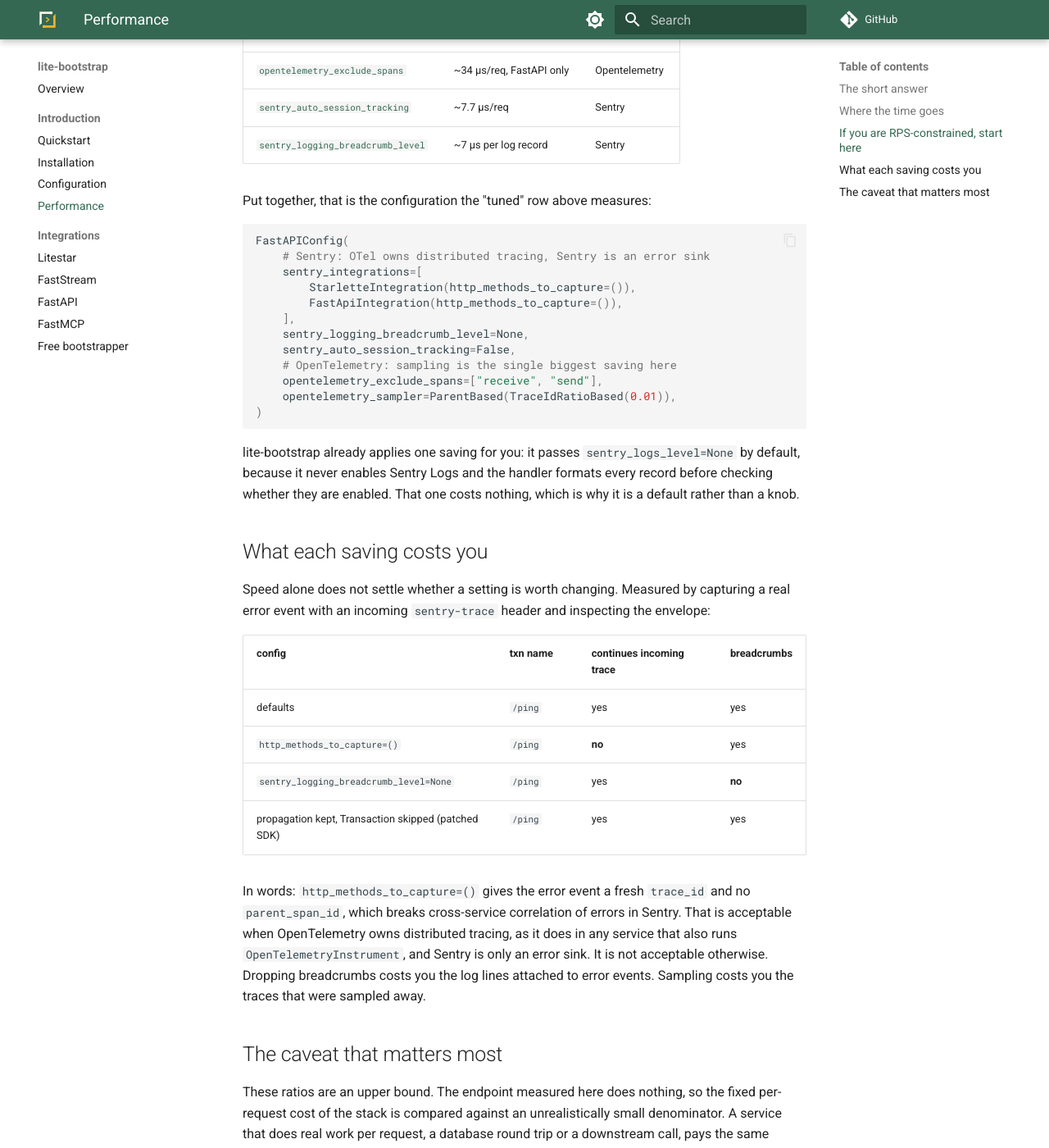
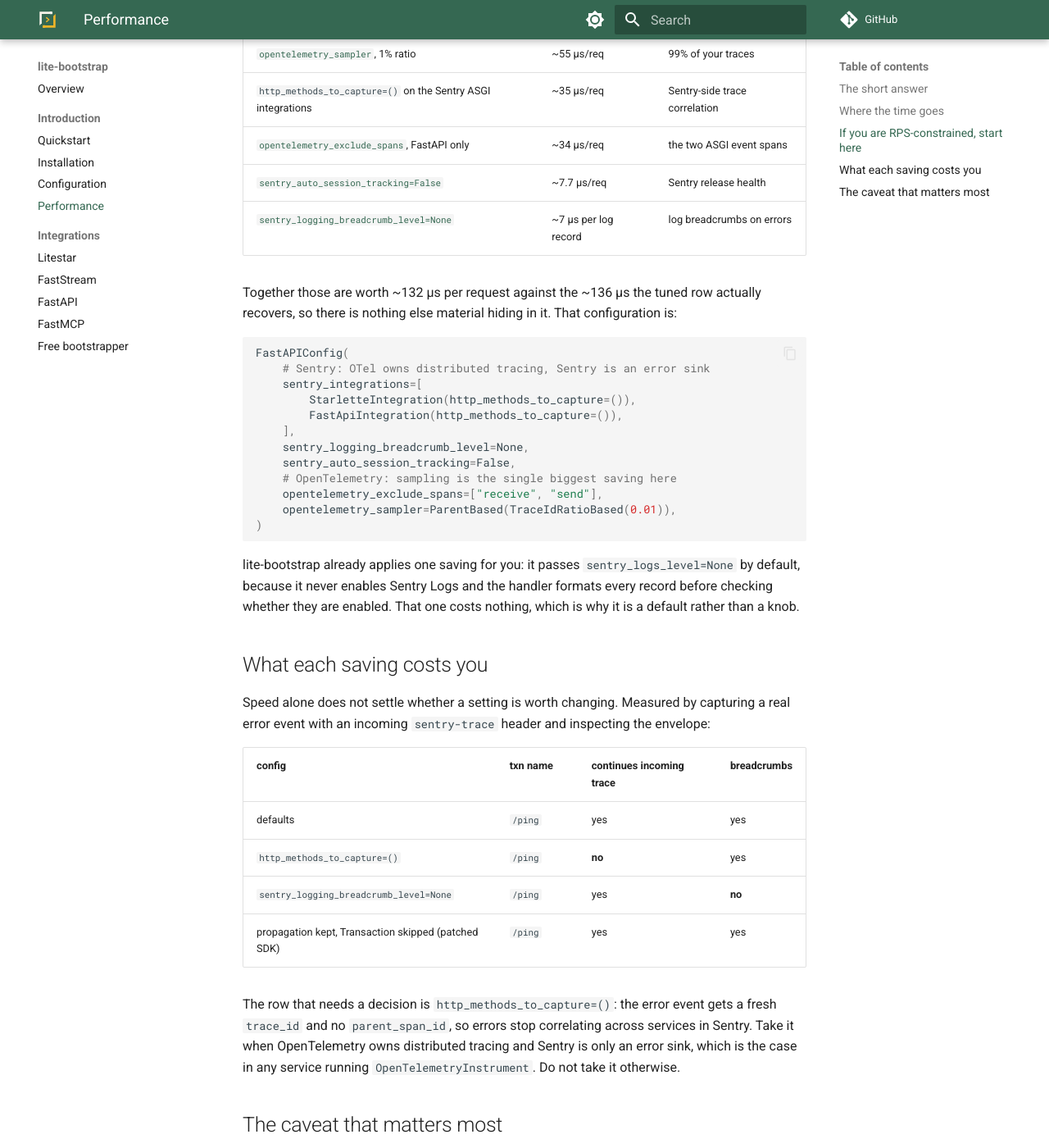
Before and after one commit to modern-python/lite-bootstrap, an MkDocs documentation site: the page built from docs/introduction/performance.md, in a window 1280 px wide and 1400 px high, scrolled down 2550 px. Shown: the whole window at 82% size. Built offline with MkDocs 1.6.1 and Material for MkDocs 9.7.7, drawn with Linux system fonts in a browser that asks for light colours; comment, search, counter and statistics services are not loaded; some of the changed text lies outside the part shown.

Commit message:
review: name the baseline, complete the tuning table, reconcile figures

```diff
--- a/benchmarks/README.md
+++ b/benchmarks/README.md
@@ -86,7 +86,8 @@
 | all four | 4056 | +230.3 | |
 <!-- --8<-- [end:perinstrument] -->
 
-Costs are close to additive (0.1 + 17.7 + 57.6 + 121.1 = 196 vs 230 measured). **OpenTelemetry is
+Costs are roughly additive, with the combination 17% dearer than the parts
+(0.1 + 17.7 + 57.6 + 121.1 = 196 vs 230 measured). **OpenTelemetry is
 twice Sentry**, which was not the expected ordering, and structlog's instrument costs nothing
 until you actually log.
 
@@ -151,7 +152,9 @@
 (`int(trace_id, 16) / 2**128`) takes **0.25 µs, 27x cheaper**. This runs on every request even
 when `traces_sample_rate is None`.
 
-With `traces_sample_rate=1.0` the SDK costs +353 µs/req on the real server (1948 RPS, −69%).
+With `traces_sample_rate=1.0` the SDK costs +353 µs/req on the real server: 1948 RPS against
+this suite's own baseline of 6241, −69%. That baseline is Sentry-off on the same app, not §3's
+bare FastAPI, so the two tables are not directly comparable.
 
 ### 4c. Logging: cost per record, not per request
 
--- a/docs/introduction/configuration.md
+++ b/docs/introduction/configuration.md
@@ -50,7 +50,7 @@
 
 ## Prometheus
 
-Prometheus costs ~17.7 µs per request; see [Performance](performance.md).
+Prometheus is the cheapest of the three non-logging instruments; see [Performance](performance.md).
 
 To bootstrap Prometheus, you must provide at least:
 
@@ -157,6 +157,9 @@
 ## Structlog
 
 Structlog is bootstrapped by default. To opt out, set `logging_enabled=False`.
+
+Configuring it costs almost nothing; the cost arrives per log record, and most of it is Sentry's.
+See [Performance](performance.md).
 
 Additional parameters:
 
--- a/docs/introduction/performance.md
+++ b/docs/introduction/performance.md
@@ -25,9 +25,10 @@
 
 - **OpenTelemetry costs about twice what Sentry does**, and is the dominant cost of the stack. Most
   people assume Sentry is the expensive one.
-- **Structlog is free until you actually log.** `LoggingInstrument` adds ~0.1 µs per request when
-  configured. The cost is per record, not per request, and it lands mostly in Sentry's two log
-  handlers.
+- **Structlog costs nothing until you actually log.** `LoggingInstrument` adds ~0.1 µs per request
+  when configured. The cost arrives per record, not per request, and most of it is Sentry's two
+  log handlers: on a three-record endpoint Sentry costs 12.3 µs per record, of which those
+  handlers are 9.6.
 - **`sentry_traces_sample_rate=1.0` costs a further +353 µs per request.** If you set it, set it
   next to a sample rate you actually want.
 - **The Sentry knobs people reach for do nothing.** This is the useful negative result:
@@ -42,14 +43,16 @@
 
 In rough order of what they return:
 
-| field | saves | documented at |
+| setting | saves | what you give up |
 |---|---|---|
-| [`opentelemetry_sampler`](configuration.md#opentelemetry) | ~55 µs/req at a 1% ratio | Opentelemetry |
-| [`opentelemetry_exclude_spans`](configuration.md#opentelemetry) | ~34 µs/req, FastAPI only | Opentelemetry |
-| [`sentry_auto_session_tracking`](configuration.md#sentry) | ~7.7 µs/req | Sentry |
-| [`sentry_logging_breadcrumb_level`](configuration.md#sentry-logging-integration) | ~7 µs per log record | Sentry |
+| [`opentelemetry_sampler`](configuration.md#opentelemetry), 1% ratio | ~55 µs/req | 99% of your traces |
+| `http_methods_to_capture=()` on the Sentry ASGI integrations | ~35 µs/req | Sentry-side trace correlation |
+| [`opentelemetry_exclude_spans`](configuration.md#opentelemetry), FastAPI only | ~34 µs/req | the two ASGI event spans |
+| [`sentry_auto_session_tracking=False`](configuration.md#sentry) | ~7.7 µs/req | Sentry release health |
+| [`sentry_logging_breadcrumb_level=None`](configuration.md#sentry-logging-integration) | ~7 µs per log record | log breadcrumbs on errors |
 
-Put together, that is the configuration the "tuned" row above measures:
+Together those are worth ~132 µs per request against the ~136 µs the tuned row actually recovers,
+so there is nothing else material hiding in it. That configuration is:
 
 --8<-- "benchmarks/README.md:tuned"
 
@@ -64,12 +67,10 @@
 
 --8<-- "benchmarks/README.md:tradeoffs"
 
-In words: `http_methods_to_capture=()` gives the error event a fresh `trace_id` and no
-`parent_span_id`, which breaks cross-service correlation of errors in Sentry. That is acceptable
-when OpenTelemetry owns distributed tracing, as it does in any service that also runs
-`OpenTelemetryInstrument`, and Sentry is only an error sink. It is not acceptable otherwise.
-Dropping breadcrumbs costs you the log lines attached to error events. Sampling costs you the
-traces that were sampled away.
+The row that needs a decision is `http_methods_to_capture=()`: the error event gets a fresh
+`trace_id` and no `parent_span_id`, so errors stop correlating across services in Sentry. Take it
+when OpenTelemetry owns distributed tracing and Sentry is only an error sink, which is the case in
+any service running `OpenTelemetryInstrument`. Do not take it otherwise.
 
 ## The caveat that matters most
 
--- a/mkdocs.yml
+++ b/mkdocs.yml
@@ -76,8 +76,7 @@
       alternate_style: true
   - pymdownx.inlinehilite
   # Reaches benchmarks/README.md, outside docs_dir: the performance page shares its tables
-  # rather than keeping a second copy of the numbers. check_paths makes a moved file fail
-  # the build instead of silently rendering nothing.
+  # rather than keeping a second copy of the numbers, and check_paths makes a move fail loudly.
   - pymdownx.snippets:
       base_path: ["."]
       check_paths: true
```
Also changed, not shown: other parts of benchmarks/README.md (+1 -1 lines), other parts of docs/introduction/configuration.md (+2 -2 lines).
